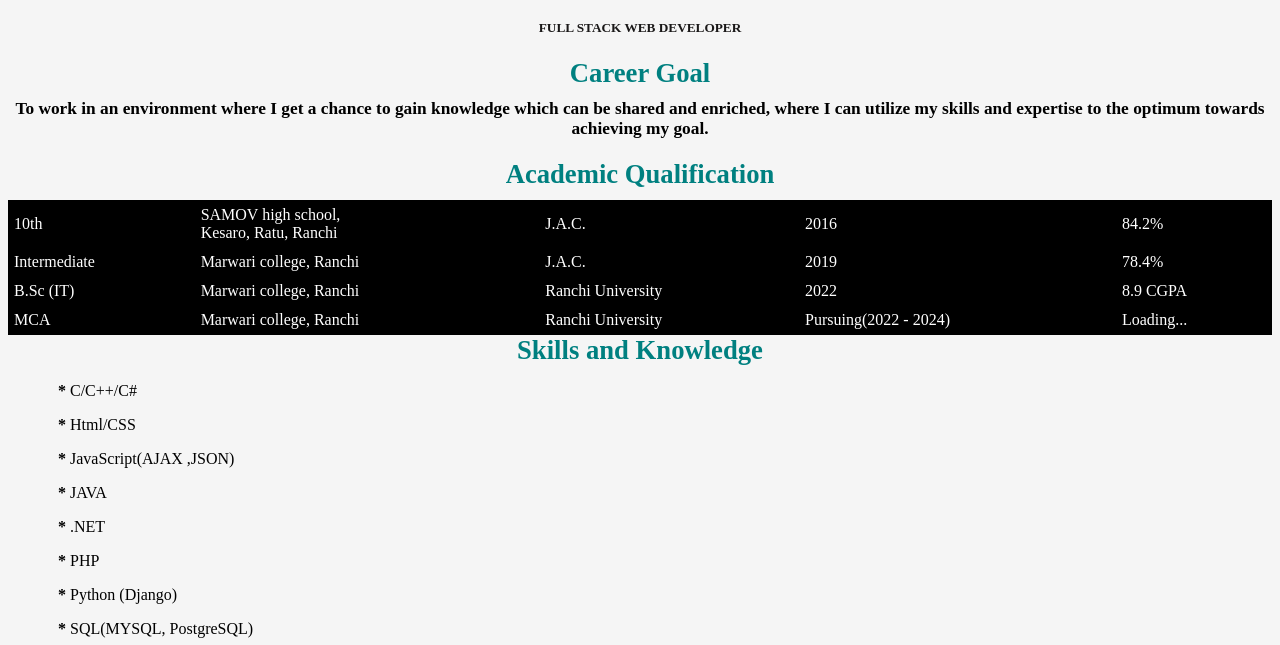
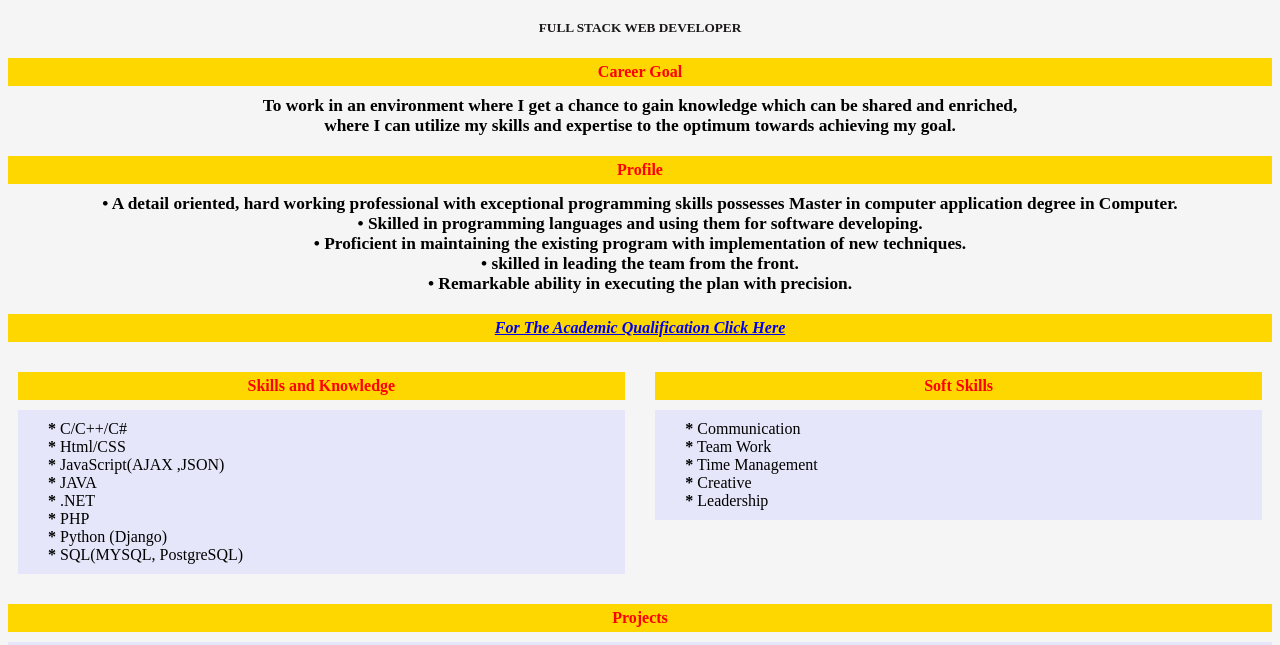
Before and after one commit to sartaj-khan/portfolio, a plain HTML site: page index.html in a window 1280 px wide. Shown: the part 307-952 px from the top of the page. Drawn offline with Linux system fonts and the light colour scheme.

Commit message:
Update index.html

```diff
--- a/index.html
+++ b/index.html
@@ -3,6 +3,7 @@
 <head>
 <meta http-equiv="Content-Type" content="text/html; charset=utf-8" />
 <title>Sartaj Khan</title>
+<link rel="icon" type="x-icon" href="myfavicon.ico">
 <style>
   body {
     font-family: 'Times New Roman';
@@ -17,13 +18,13 @@
   table {
     border-collapse: collapse;
     width: 100%;
-    background-color: #000; /* Black */
+    background-color: #0b0c0c; /* Black */
   }
 
   td {
-    border: 1px solid #000;
+    border: 1px solid #fcf803;
     padding: 5px;
-    color: #FFF; /* White */
+    color: #f50606; /* White */
   }
 
   .header {
@@ -36,7 +37,7 @@
     font-size: 20pt;
     font-weight: bold;
     margin-bottom: 10px;
-    color: #008080; /* Dark Teal */
+    color: #ff0000; /* Dark Teal */
   }
 
   .section-subtitle {
@@ -78,18 +79,36 @@
     color: #4B0082; /* Indigo */
   }
 
-  ul {
-
-    display: block;
-  list-style-type: disc;
-  margin-top: 1em;
-  margin-bottom: 1 em;
-  margin-left: 0;
-  margin-right: 0;
-  padding-left: 50px;
-  /* background-color: #c75555; */
+  .section-container {
+    display: flex;
+    justify-content: space-between;
+    flex-wrap: wrap;
   }
 
+  .section {
+    width: 48%; /* Adjust the width as needed */
+    margin-bottom: 20px;
+    padding: 10px;
+  }
+
+  /* Background colors for each div */
+  .section-title {
+    background-color: #FFD700; /* Gold */
+    padding: 5px;
+    text-align: center;
+    font-size: 16px;
+    font-weight: bold;
+  }
+
+  .table {
+    background-color: #E6E6FA; /* Lavender */
+    padding: 10px;
+  }
+
+  ul {
+    margin: 0;
+    padding-left: 20px;
+  }
 </style>
 </head>
 <body>
@@ -104,12 +123,23 @@
   Career Goal
 </div>
 <div class="section-subtitle">
-  To work in an environment where I get a chance to gain knowledge which can be shared and enriched, where I can utilize my skills and expertise to the optimum towards achieving my goal.
+  To work in an environment where I get a chance to gain knowledge which can be shared and enriched, <br>where I can utilize my skills and expertise to the optimum towards achieving my goal.
 </div>
 <div class="section-title">
-  Academic Qualification
+   Profile
   </div>
-<table>
+  <div class="section-subtitle">
+   • A detail oriented, hard working professional with exceptional programming skills possesses Master in computer application degree in Computer.<br>
+   • Skilled in programming languages and using them for software developing.<br>
+   • Proficient in maintaining the existing program with implementation of new techniques.<br>
+   • skilled in leading the team from the front.<br>
+   • Remarkable ability in executing the plan with precision. </div>
+
+<div class="section-title"  onclick="toggleTable()">
+  <!-- Academic Qualification<br><i></i> For The Academic Qualification <i></i><br> -->
+ <i><a href="#">For The Academic Qualification Click Here </a></i>
+</div>
+<table id="career-goal-table" style="display: none;" >
   <tr>
     <td>10th</td>
     <td>SAMOV high school,<br />Kesaro, Ratu, Ranchi</td>
@@ -139,7 +169,13 @@
     <td>Loading...</td>
   </tr>
 </table>
+<div class="header">
+    <!-- Header content remains the same -->
+  </div>
 
+  <div class="section-container">
+    <!-- Left column -->
+    <div class="section">
       <div class="section-title">
         Skills and Knowledge
       </div>
@@ -152,9 +188,11 @@
         <ul><b>*</b> PHP</ul>
         <ul><b>*</b> Python (Django)</ul>
         <ul><b>*</b> SQL(MYSQL, PostgreSQL)</ul>
-
+      </div>
     </div>
 
+    <!-- Right column -->
+    <div class="section">
       <div class="section-title">
         Soft Skills
       </div>
@@ -165,6 +203,9 @@
         <ul><b>*</b> Creative</ul>
         <ul><b>*</b> Leadership</ul>
       </div>
+    </div>
+  </div>
+
 
   <div class="section-title">
     Projects
@@ -208,5 +249,15 @@
   Category: General<br />
   Marital Status: Unmarried</b>
 </div>
+<script>
+    function toggleTable() {
+      var table = document.getElementById("career-goal-table");
+      if (table.style.display === "none") {
+        table.style.display = "table"; // Show the table as a table element
+      } else {
+        table.style.display = "none"; // Hide the table
+      }
+    }
+    </script>
 </body>
 </html>
```
Lines whose indentation alone changed are shown as unchanged.
